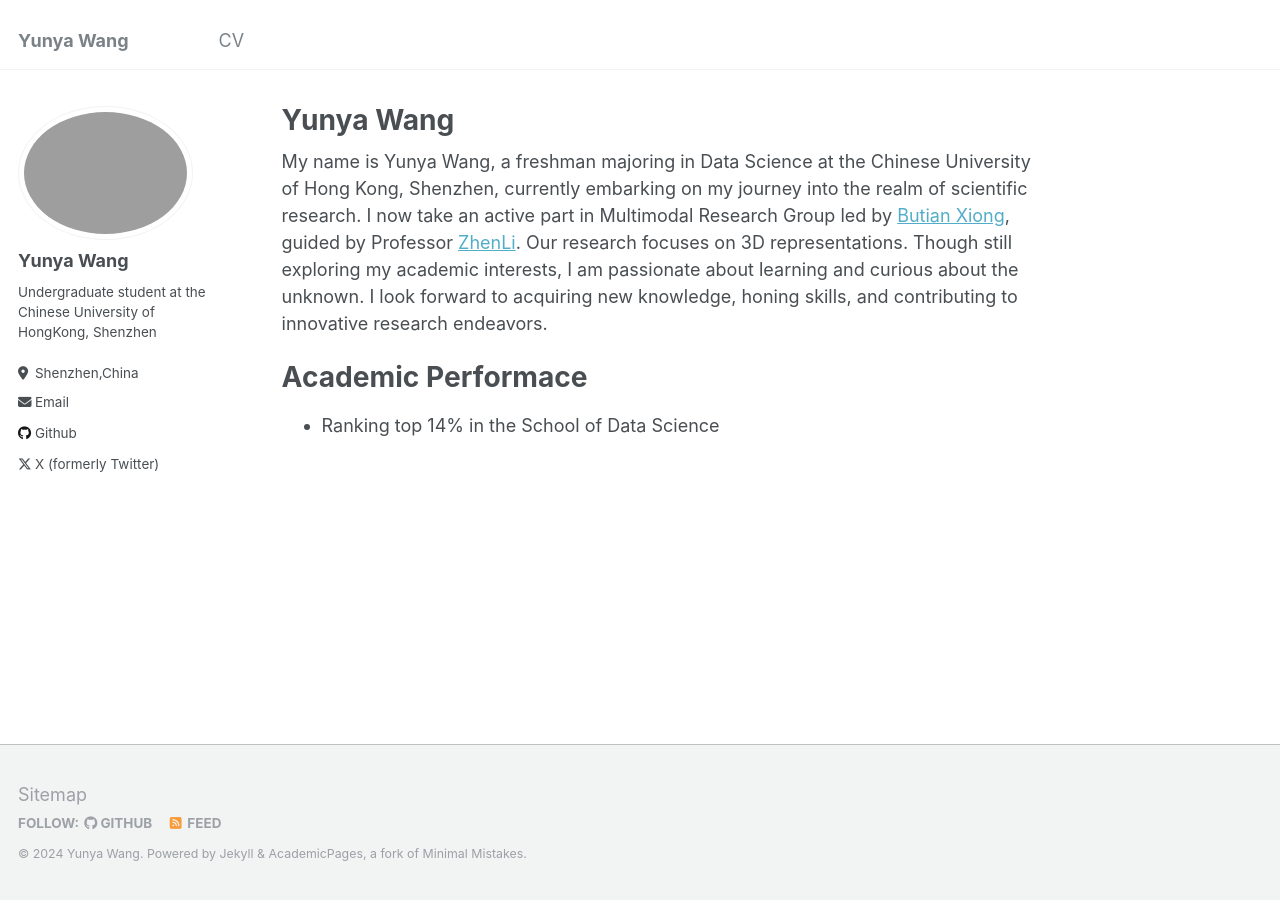
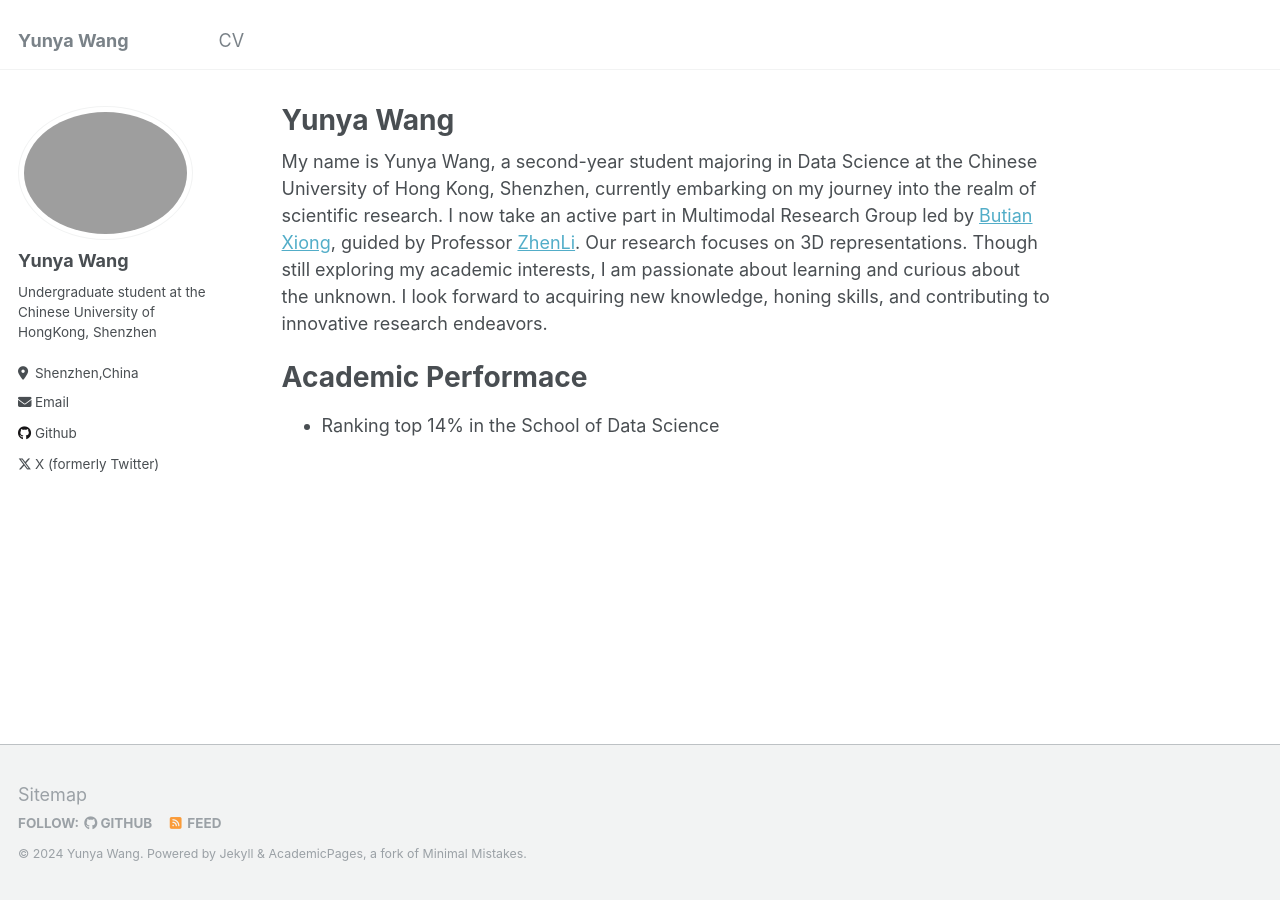
Before and after one commit to Eureka-wong/eureka-wong.github.io, a Jekyll site: the page built from _pages/about.md, in a window 1280 px wide. Built offline with Jekyll 4.4.1, drawn with Linux system fonts in a browser that asks for light colours.

Commit message:
Update about.md

```diff
--- a/_pages/about.md
+++ b/_pages/about.md
@@ -7,7 +7,7 @@ author_profile: true
   #- /about.html
 ---
 
-My name is Yunya Wang, a freshman majoring in Data Science at the Chinese University of Hong Kong, Shenzhen, currently embarking on my journey into the realm of scientific research. I now take an active part in Multimodal Research Group led by [Butian Xiong](https://saliteta.github.io/), guided by Professor [ZhenLi](https://mypage.cuhk.edu.cn/academics/lizhen/). Our research focuses on 3D representations. Though still exploring my academic interests, I am passionate about learning and curious about the unknown. I look forward to acquiring new knowledge, honing skills, and contributing to innovative research endeavors.
+My name is Yunya Wang, a second-year student majoring in Data Science at the Chinese University of Hong Kong, Shenzhen, currently embarking on my journey into the realm of scientific research. I now take an active part in Multimodal Research Group led by [Butian Xiong](https://saliteta.github.io/), guided by Professor [ZhenLi](https://mypage.cuhk.edu.cn/academics/lizhen/). Our research focuses on 3D representations. Though still exploring my academic interests, I am passionate about learning and curious about the unknown. I look forward to acquiring new knowledge, honing skills, and contributing to innovative research endeavors.
 
 Academic Performace
 ======
```
